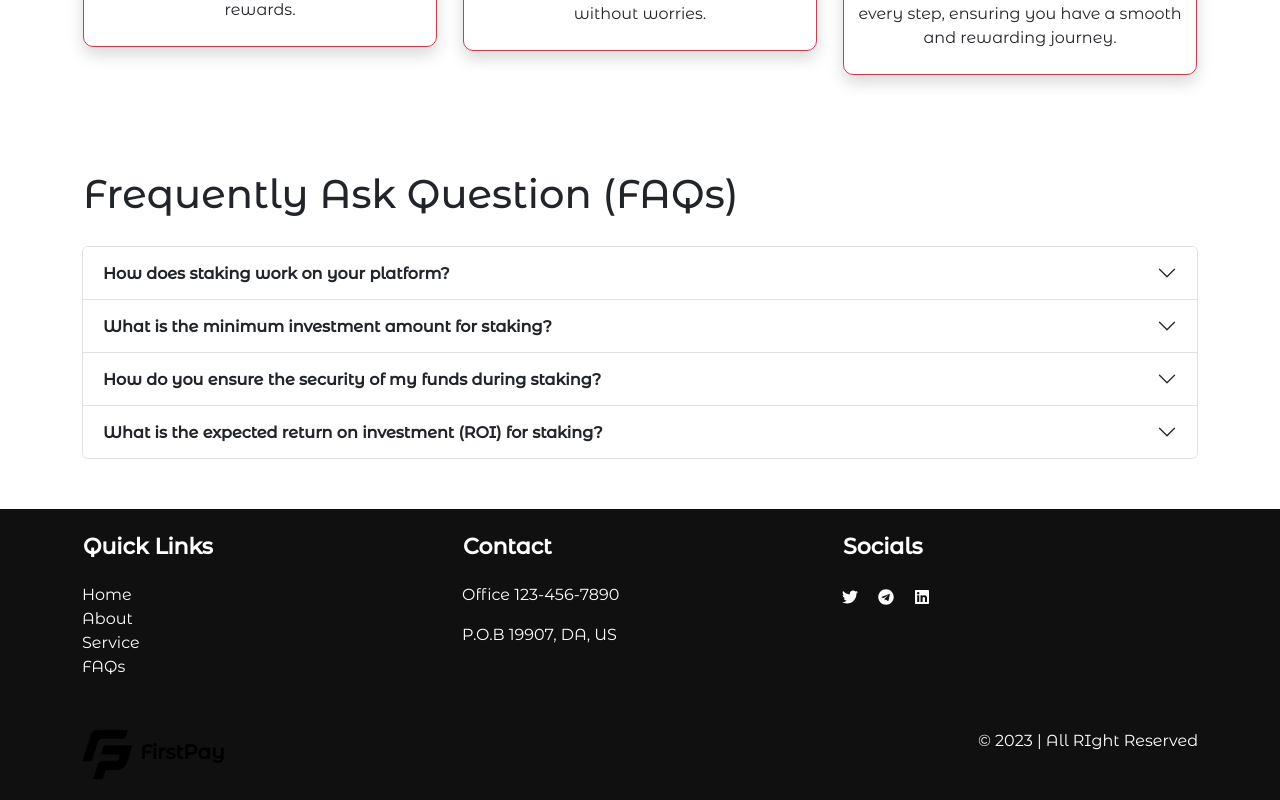
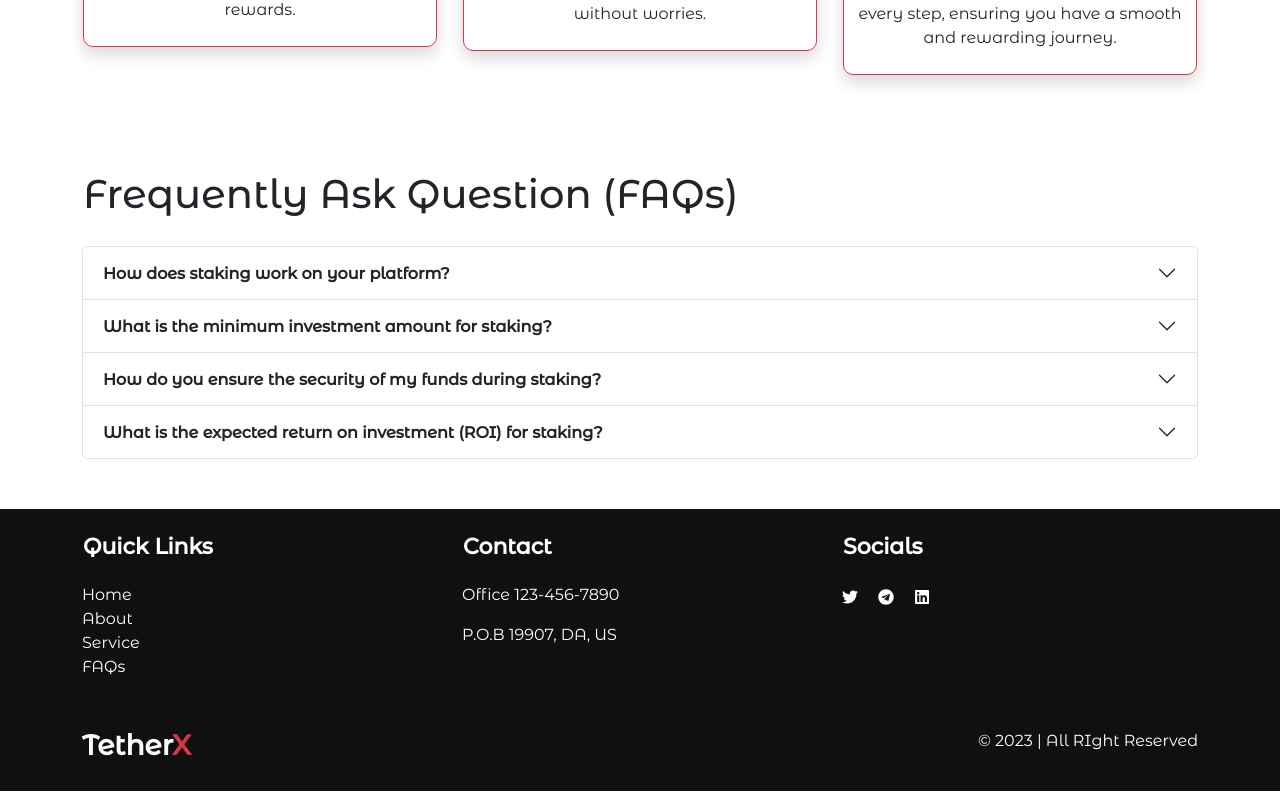
Before and after one commit to Sheriff10/royexchnage, a React (Create React App) app: page / in a window 1280 px wide. Shown: the part 1652-2452 px from the top of the page. Built offline with nearby package versions, Linux system fonts and the light colour scheme.

Commit message:
content editing

```diff
--- a/src/pages/global/footer.jsx
+++ b/src/pages/global/footer.jsx
@@ -66,8 +66,12 @@ export const Footer = () => {
                <div className="row">
                   <div className="col">
                      <div className="ft-img">
-                        <img src="logo.png" alt="firstPay" className="img-fluid"/>
-                        <span className="text-black p-2 h5"><b>FirstPay</b></span>
+                        <span className="h3 text-light d-flex">
+                           <b>
+                              Tether
+                              <span className="text-danger fw-bold">X</span>
+                           </b>
+                        </span>
                      </div>
                   </div>
                   <div className="col">
```
